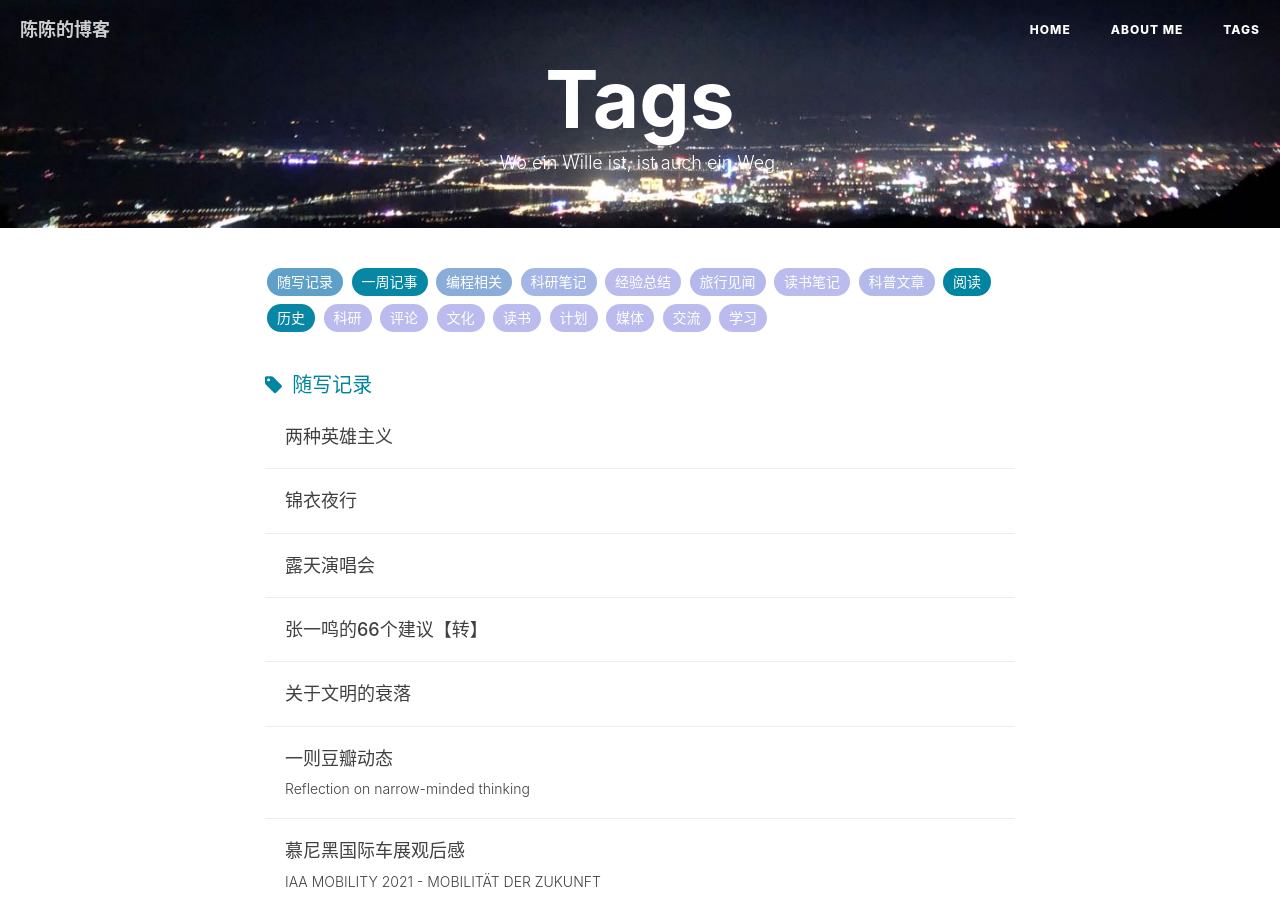
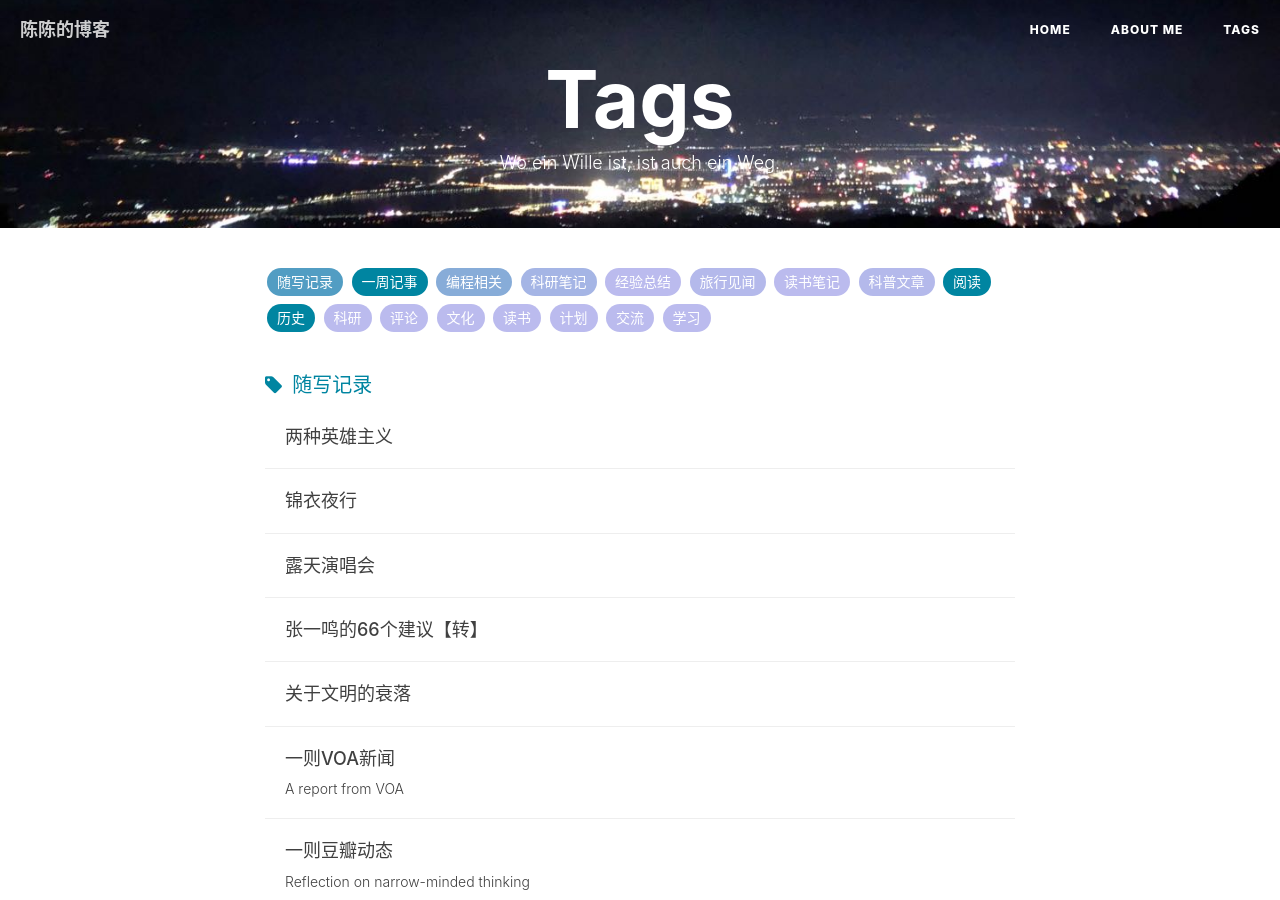
Before and after one commit to chensong212/chensong212.github.io, a Jekyll site: the page built from tags.html, in a window 1280 px wide and 900 px high. Built offline with Jekyll 4.4.1, drawn with Linux system fonts in a browser that asks for light colours; nearby versions of some CDN libraries; comment, search, counter and statistics services are not loaded; some of the changed text lies outside the part shown.

Commit message:
Update 2021-12-03-Xinjiang.md

```diff
--- a/_posts/2021-12-03-Xinjiang.md
+++ b/_posts/2021-12-03-Xinjiang.md
@@ -7,8 +7,7 @@
 header-img:
 catalog: true
 tags:
-    - 阅读
-    - 媒体
+    - 随写记录
 
 ---
 
```
